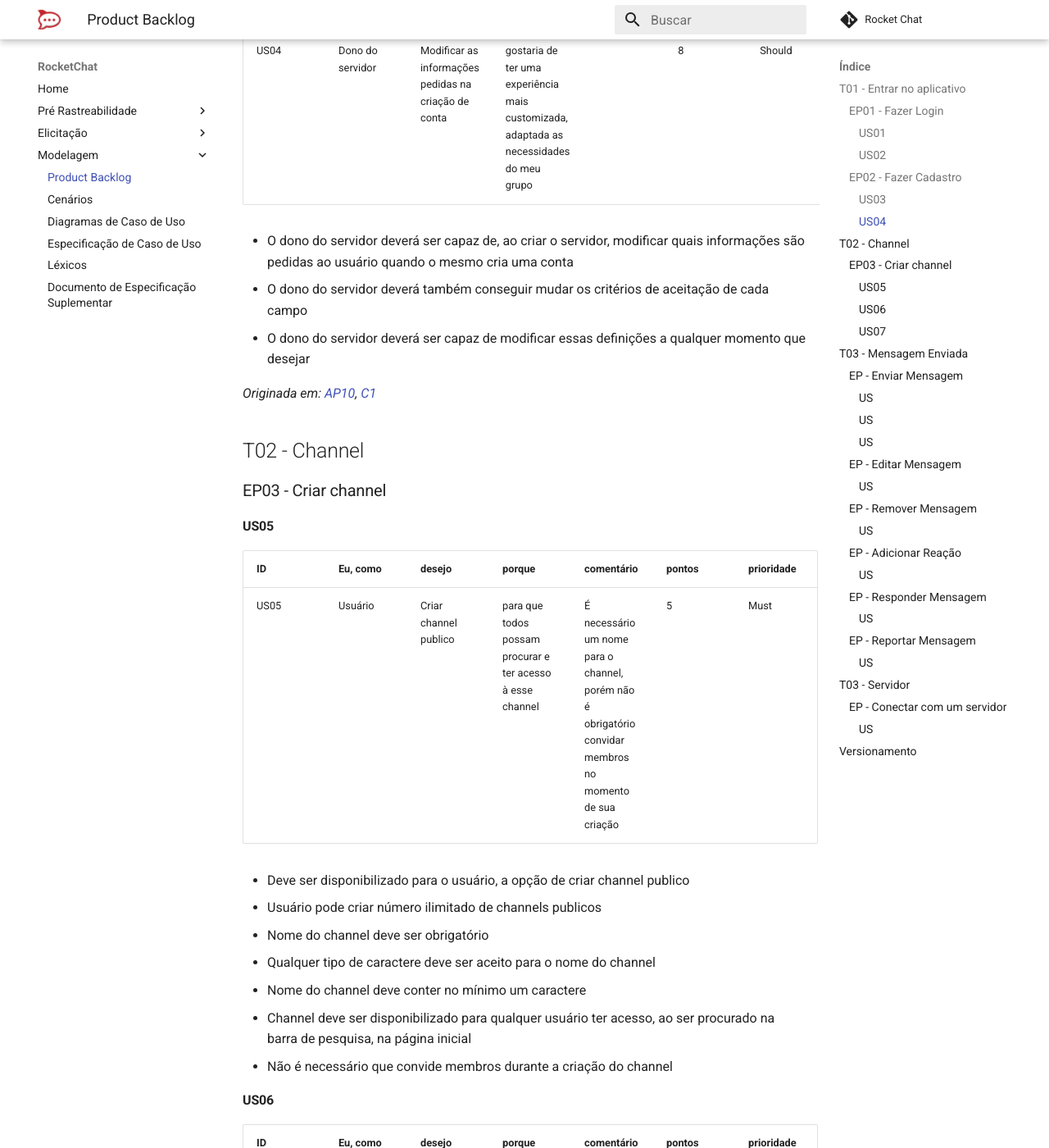
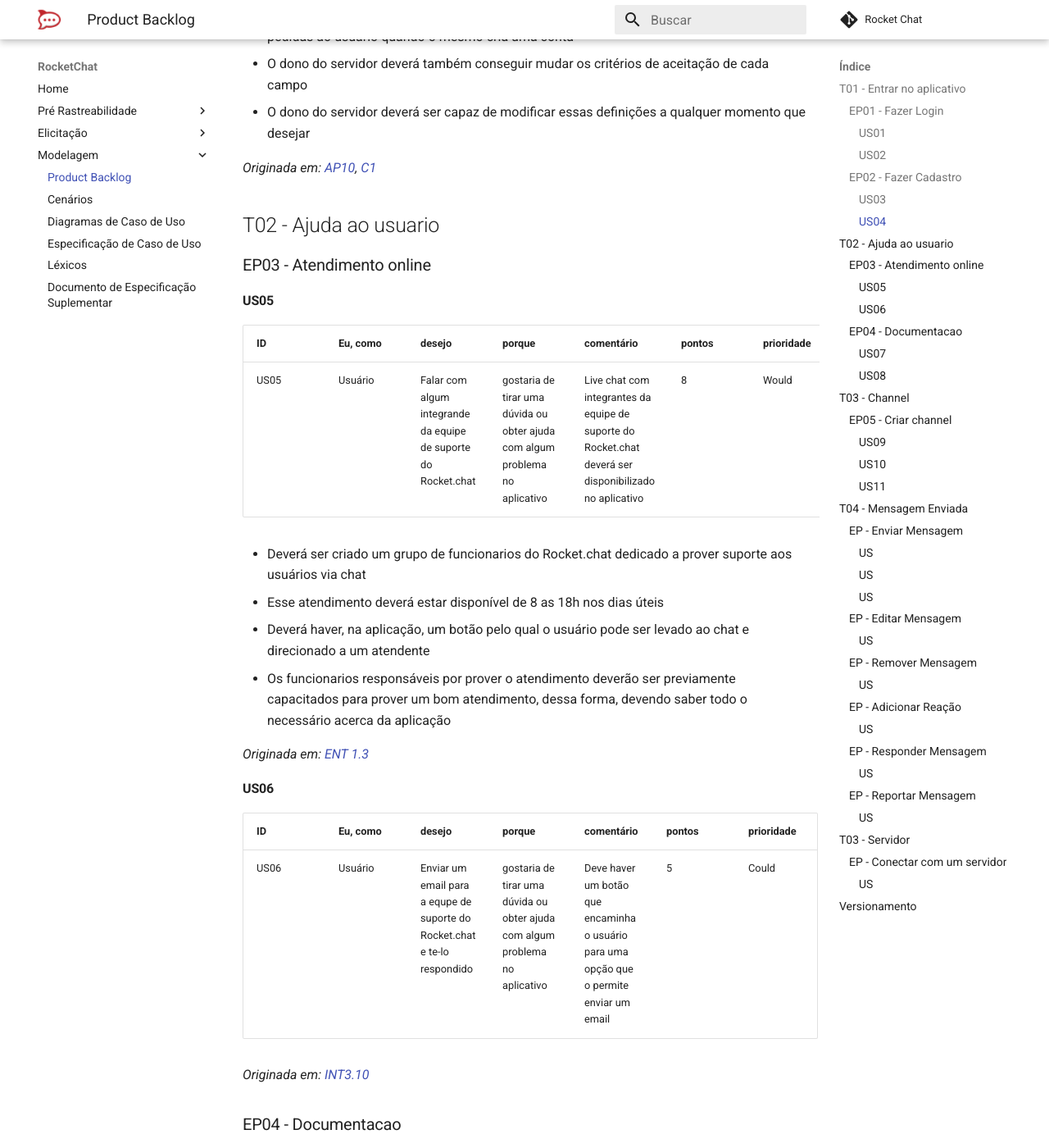
Before and after one commit to MarcosNBJ/2019.1-RocketChat, an MkDocs documentation site: the page built from docs/Modelagem/backlog.md, in a window 1280 px wide and 1400 px high, scrolled down 2279 px. Shown: the whole window at 82% size. Built offline with MkDocs 1.6.1 and Material for MkDocs 9.7.7, drawn with Linux system fonts in a browser that asks for light colours; comment, search, counter and statistics services are not loaded; some of the changed text lies outside the part shown.

Commit message:
Adding t02

```diff
--- a/docs/Modelagem/backlog.md
+++ b/docs/Modelagem/backlog.md
@@ -1,12 +1,4 @@
 # Product Backlog
-
-1. [T01 - Entrar no aplicativo](#t01-entrar-no-aplicativo)
-    1. [EP01 - Fazer Login](#ep01-fazer-login)
-    2. [EP02 - Fazer Cadastro](#ep02-fazer-cadastro)
-2. [T02 - Channel](#t02-channel)
-    1. [EP03 - Criar channel](#ep03-criar-channel)
-4. [T04 - Servidor](#)
-    1. [Conectar com um servidor](#ep)
 
 
 ## T01 - Entrar no aplicativo
@@ -67,11 +59,57 @@
 
 _Originada em: [AP10](../Elicitação/Introspeccao.md#introspeccao-02), [C1](cenarios.md#c1-v2)_
 
-## T02 - Channel
+## T02 - Ajuda ao usuario
 
-### EP03 - Criar channel
+### EP03 - Atendimento online
 
 #### US05
+
+| ID | Eu, como | desejo | porque | comentário | pontos | prioridade |
+|----|----------|--------|--------|------------|--------|------------|
+|US05|Usuário|Falar com algum integrande da equipe de suporte do Rocket.chat|gostaria de tirar uma dúvida ou obter ajuda com algum problema no aplicativo|Live chat com integrantes da equipe de suporte do Rocket.chat deverá ser disponibilizado no aplicativo|8|Would|
+
+* Deverá ser criado um grupo de funcionarios do Rocket.chat dedicado a prover suporte aos usuários via chat
+* Esse atendimento deverá estar disponível de 8 as 18h nos dias úteis
+* Deverá haver, na aplicação, um botão pelo qual o usuário pode ser levado ao chat e direcionado a um atendente
+* Os funcionarios responsáveis por prover o atendimento deverão ser previamente capacitados para prover um bom atendimento, dessa forma, devendo saber todo o necessário acerca da aplicação
+
+_Originada em: [ENT 1.3](../Elicitação/Entrevista#requisitos)_
+
+#### US06
+
+| ID | Eu, como | desejo | porque | comentário | pontos | prioridade |
+|----|----------|--------|--------|------------|--------|------------|
+|US06|Usuário|Enviar um email para a equpe de suporte do Rocket.chat e te-lo respondido|gostaria de tirar uma dúvida ou obter ajuda com algum problema no aplicativo|Deve haver um botão que encaminha o usuário para uma opção que o permite enviar um email|5|Could|
+
+_Originada em: [INT3.10](../Elicitação/Introspeccao#introspeccao-03)_
+
+### EP04 - Documentacao
+
+#### US07
+
+| ID | Eu, como | desejo | porque | comentário | pontos | prioridade |
+|----|----------|--------|--------|------------|--------|------------|
+|US07|Usuário ou interessado|Ter a minha disposição documentos que expliquem mais sobre como utilizar a aplicação
+|preciso entender todas as capacidades da aplicação
+|Deve ser redigida uma documentação completa do aplicativo
+|5|Must|
+
+_Originada em: [AD4](../Elicitação/analdiscurso#requisitos-elicitados), [INT3.10](../Elicitação/Introspeccao#introspeccao-03)_
+
+#### US08
+
+| ID | Eu, como | desejo | porque | comentário | pontos | prioridade |
+|----|----------|--------|--------|------------|--------|------------|
+|US08|Usuário ou interessado|Ter acesso a tutoriais ou ajuda dentro do aplicativo |preciso entender como funciona a aplicação|Deve haver um botão de ajuda, que fornece ao usuário tutoriais e descrições de como utilizar funcionalidades|3|Should|
+
+_Originada em: [AD4](../Elicitação/analdiscurso#requisitos-elicitados), [INT3.10](../Elicitação/Introspeccao#introspeccao-03)_
+
+## T03 - Channel
+
+### EP05 - Criar channel
+
+#### US09
 
 | ID | Eu, como | desejo | porque | comentário | pontos | prioridade |
 |----|----------|--------|--------|------------|--------|------------|
@@ -85,7 +123,7 @@
 - Channel deve ser disponibilizado para qualquer usuário ter acesso, ao ser procurado na barra de pesquisa, na página inicial
 - Não é necessário que convide membros durante a criação do channel
 
-#### US06
+#### US10
 
 | ID | Eu, como | desejo | porque | comentário | pontos | prioridade |
 |----|----------|--------|--------|------------|--------|------------|
@@ -102,7 +140,7 @@
 - Nome do channel deve conter no mínimo um caractere
 - Não é necessário que convide membros durante a criação do channel
 
-#### US07
+#### US11
 
 | ID | Eu, como | desejo | porque | comentário | pontos | prioridade |
 |----|----------|--------|--------|------------|--------|------------|
@@ -110,7 +148,7 @@
 
 - Conversa iniciada ao acessar o perfil de um usuário na lista de membros de um channel, ou ao procura-lo na barra de pesquisa, na página inicial
 
-## T03 - Mensagem Enviada
+## T04 - Mensagem Enviada
 
 ### EP - Enviar Mensagem
 
@@ -216,6 +254,7 @@
 |  :------: | :------: | :------: | :------: |
 | 07/05/2019 | 1.0 | Abertura do documento | Marcos Nery |
 | 07/05/2019 | 1.1 | Inclusão dos épicos EP01 e EP02 | Marcos Nery |
-| 07/05/2019 | 1.2 | Inclusão do épico EP03 | Heron Rodrigues |
-| 07/05/2019 | 1.3 | Inclusão do tema T03 | Weiller Fernandes |
-| 08/05/2019 | 1.4 | Inclusão do tema T04 | heron Rodrigues |
+| 07/05/2019 | 1.2 | Inclusão do épico EP05 | Heron Rodrigues |
+| 07/05/2019 | 1.3 | Inclusão do tema T04 | Weiller Fernandes |
+| 08/05/2019 | 1.4 | Inclusão do tema T05 | heron Rodrigues |
+| 08/05/2019 | 1.5 | Inclusão do tema T03, com EP03 e 04 | Marcos Nery |
```
